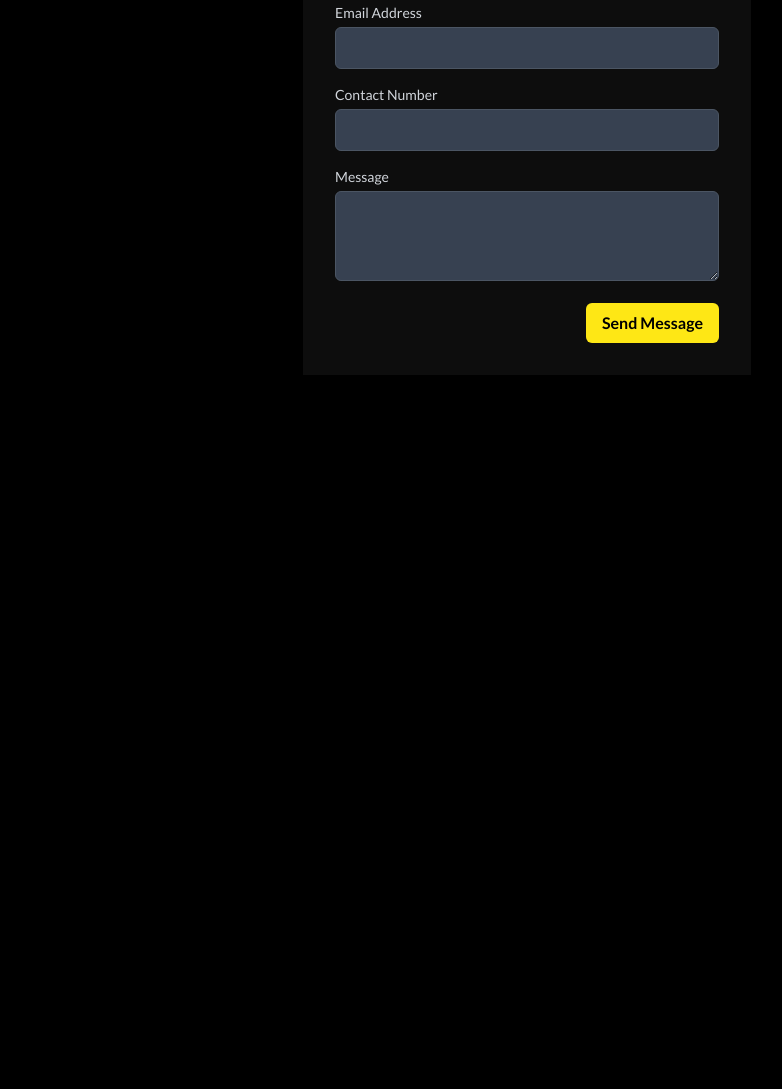
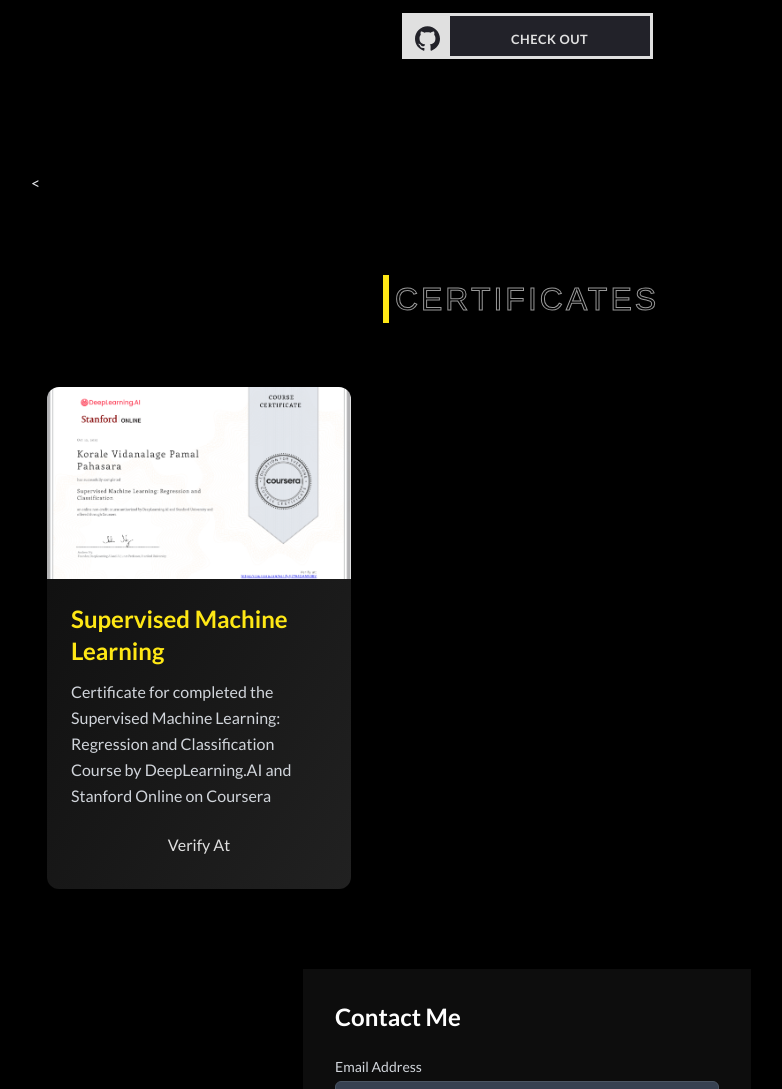
Before and after one commit to pamal29/Portfolio, a plain HTML site: page index.html in a window 1280 px wide. Shown: the part 1863-2952 px from the top of the page, without its empty margins (257-1039 px from the left). Before the commit the page ends 2238 px from the top, so only its background shows below. Drawn offline with nearby package versions, Linux system fonts and the light colour scheme.

Commit message:
added first certificate

```diff
--- a/assets/js/main.js
+++ b/assets/js/main.js
@@ -73,14 +73,15 @@
 
 const certificates = [
     {
-        title:"Movie Streaming website",
-        description:"A responsive movie streaming website built with HTML & CSS. This project is designed to showcase my front-end development skills, including layout design, responsive UI, and modern styling practices.",
-        demolink:"https://pamal29.github.io/Movie-Stream-Website/",
-        githublink:"https://github.com/pamal29/Movie-Stream-Website",
-        image:"assets/img/movie-stream.jpeg",
-    },
+        title:"Supervised Machine Learning",
+        description:"Certificate for completed the Supervised Machine Learning: Regression and Classification Course  by DeepLearning.AI and Stanford Online on Coursera",
+        demolink:"https://www.coursera.org/account/accomplishments/verify/J7YA4OAMV0BV",
+        image:"assets/img/certificate1.png",
+    }
 
-const container2 = document.getElementById("certificationGrid");
+    ];
+
+const container2 = document.getElementById("certificateGrid");
 
 certificates.forEach(certificate => {
     const card = document.createElement("div");
@@ -111,12 +112,9 @@ certificates.forEach(certificate => {
                             <div class="flex gap-3 mt-auto">
                                 <button class="flex-1 text-modgrey px-4 py-2 rounded-lg transition-all duration-300 hover:bg-briyellow hover:text-black hover:scale-105 hover:shadow-lg"
                                        onclick="window.open('${certificate.demolink}', '_blank')">
-                                    Live Demo
+                                    Verify At
                                 </button>
-                                <button id="gitbtn" class="flex-1 text-modgrey px-4 py-2 rounded-lg transition-all duration-300 hover:bg-briyellow hover:text-black hover:scale-105 hover:shadow-lg"
-                                        onclick="window.open('${certificate.githublink}', '_blank')">
-                                    GitHub
-                                </button>
+
                             </div>
                         </div>
                     </div>
--- a/index.html
+++ b/index.html
@@ -278,7 +278,7 @@
 
     <!-- Certificates -->
 
-    <section class="py-20 px-4 max-w-7xl mx-auto" id="projects">
+    <<section class="py-20 px-4 max-w-7xl mx-auto" id="certificates">
     <!-- Section Header -->
     <div class="text-center mb-16">
         <button class="proj-button" data-text="Awesome">
@@ -287,10 +287,9 @@
         </button>
     </div>
 
-        <div id="cretificateGrid" class="grid grid-cols-1 sm:grid-cols-2 lg:grid-cols-3 gap-6"></div>
+    <div id="certificateGrid" class="grid grid-cols-1 sm:grid-cols-2 lg:grid-cols-3 gap-6"></div>
+</section>
 
-
-    </section>
 
 
     <!--  contact  -->
```
Also changed, not shown: assets/img/certificate1.png (added). Lines whose indentation alone changed are shown as unchanged.
